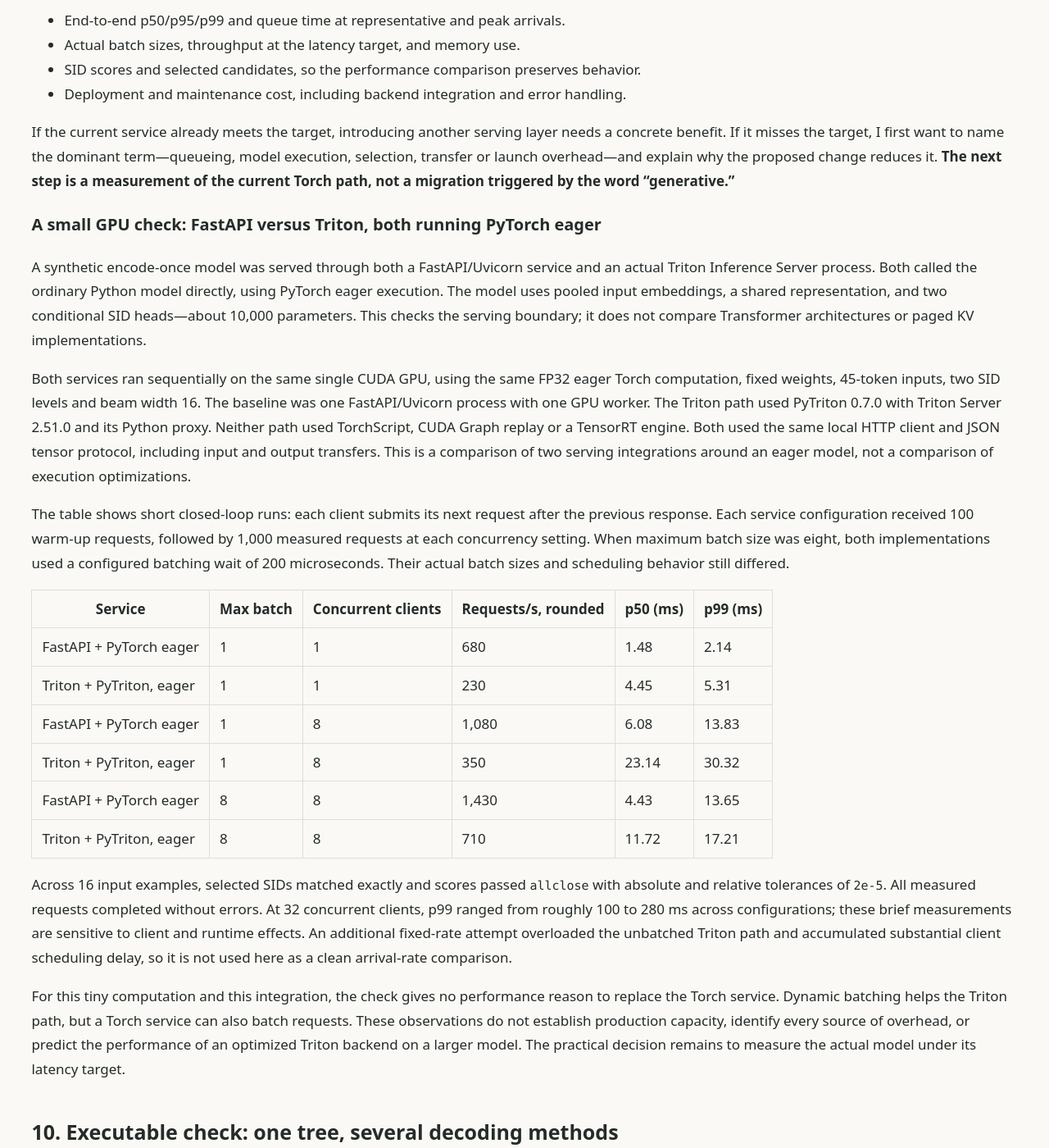
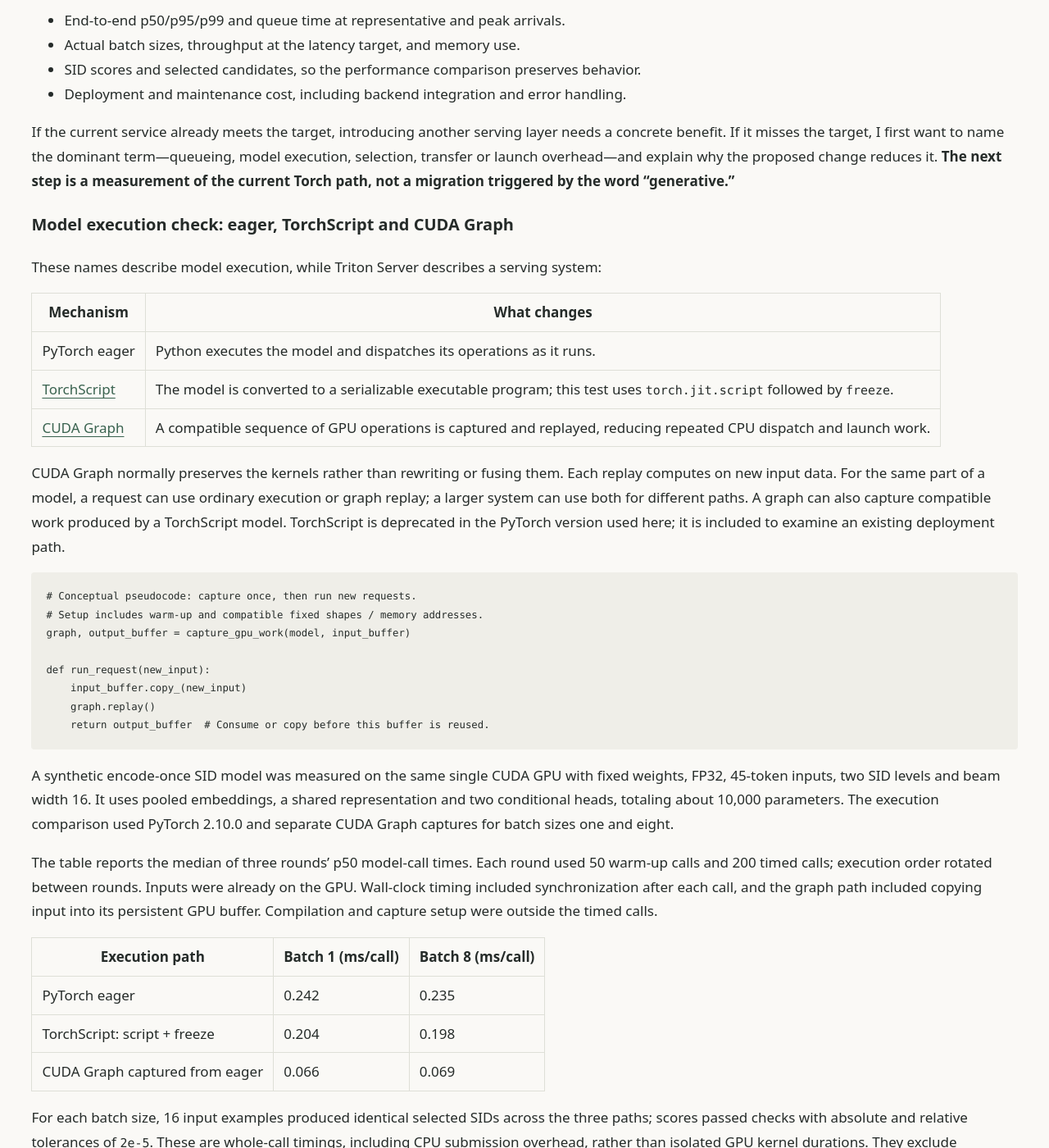
Before and after one commit to notes-latent/notes-latent.github.io, a Jekyll site: the page built from _posts/2026-10-31-sid-inference-and-serving.md, in a window 1280 px wide and 1400 px high, scrolled down 12519 px. Shown: the whole window at 82% size. Built offline with Jekyll 4.4.1, drawn with Linux system fonts in a browser that asks for light colours; some of the changed text lies outside the part shown.

Commit message:
Separate model execution measurements from serving framework selection

````diff
--- a/_posts/2026-10-31-sid-inference-and-serving.md
+++ b/_posts/2026-10-31-sid-inference-and-serving.md
@@ -11,7 +11,7 @@
 
 This note follows that execution path: **model forward → candidate selection → another forward, if needed → SID lookup and ranking**. I use familiar LLM decoding methods as a starting point, then check which assumptions actually apply to a short, structured SID output. Pseudocode makes the boundaries explicit; a small executable SID example lets me check what each selector really does.
 
-**Status:** Study note · Executable decoding examples and a small GPU serving check; production behavior still needs validation on the actual model.
+**Status:** Study note · Executable decoding examples and a small GPU execution check; production serving remains to be validated.
 
 Related notes: [Constructing good SIDs](/notes/constructing-good-semantic-ids-for-llm-prediction/) · [Intent-aware retrieval sets](/notes/from-semantic-ids-to-intent-aware-retrieval-sets/)
 
@@ -348,7 +348,7 @@
 
 ## 9. Do I need Triton Inference Server, or is the current Torch service enough?
 
-**My starting decision is to keep the existing Torch service. I do not yet have evidence that introducing Triton Inference Server would improve this workload enough to justify the change.** The model now generates SIDs, but that alone does not create a new serving requirement. The question is whether the existing service can execute the retrieval loop at the required throughput, p99 latency and cost.
+**The starting point is the actual inference service: its request handling, batching, workers and model runtime.** Generating SIDs alone does not establish a need to replace it. The question is whether that service can execute the retrieval loop at the required throughput, p99 latency and cost. A small HTTP wrapper built for an experiment cannot stand in for the existing deployment when making this decision.
 
 The earlier sections make this decision more concrete. An encode-once model runs its encoder and conditional heads. An autoregressive model runs prefill, candidate selection and the subsequent decode step, with a KV cache if useful. Both can be implemented in Torch and kept inside one request. Beam search, prefix penalties and cache reordering do not require a new inference server.
 
@@ -374,7 +374,7 @@
     return select_sid_pairs(sid1, score1, second_logits, width)
 ```
 
-The current service owns request handling and batching; the model code owns this computation. In the autoregressive branch, the KV cache is temporary state inside this execution. It can be released when the SID results are complete. There is no need to turn L1 and L2 into separate client requests merely because the model is autoregressive.
+In this design, the serving layer owns request handling and batching; the model code owns this computation. In the autoregressive branch, the KV cache is temporary state inside this execution. It can be released when the SID results are complete. There is no need to turn L1 and L2 into separate client requests merely because the model is autoregressive.
 
 B counts requests and W counts hypotheses within each request. The second autoregressive forward may process B×W rows, while the service still handles B requests. Increasing W can therefore change memory and latency substantially without changing the number of incoming requests.
 
@@ -426,26 +426,42 @@
 
 If the current service already meets the target, introducing another serving layer needs a concrete benefit. If it misses the target, I first want to name the dominant term—queueing, model execution, selection, transfer or launch overhead—and explain why the proposed change reduces it. **The next step is a measurement of the current Torch path, not a migration triggered by the word “generative.”**
 
-### A small GPU check: FastAPI versus Triton, both running PyTorch eager
+### Model execution check: eager, TorchScript and CUDA Graph
 
-A synthetic encode-once model was served through both a FastAPI/Uvicorn service and an actual Triton Inference Server process. Both called the ordinary Python model directly, using PyTorch eager execution. The model uses pooled input embeddings, a shared representation, and two conditional SID heads—about 10,000 parameters. This checks the serving boundary; it does not compare Transformer architectures or paged KV implementations.
+These names describe model execution, while Triton Server describes a serving system:
 
-Both services ran sequentially on the same single CUDA GPU, using the same FP32 eager Torch computation, fixed weights, 45-token inputs, two SID levels and beam width 16. The baseline was one FastAPI/Uvicorn process with one GPU worker. The Triton path used PyTriton 0.7.0 with Triton Server 2.51.0 and its Python proxy. Neither path used TorchScript, CUDA Graph replay or a TensorRT engine. Both used the same local HTTP client and JSON tensor protocol, including input and output transfers. This is a comparison of two serving integrations around an eager model, not a comparison of execution optimizations.
+| Mechanism | What changes |
+| --- | --- |
+| PyTorch eager | Python executes the model and dispatches its operations as it runs. |
+| [TorchScript](https://docs.pytorch.org/docs/2.10/jit.html) | The model is converted to a serializable executable program; this test uses `torch.jit.script` followed by `freeze`. |
+| [CUDA Graph](https://docs.pytorch.org/docs/2.10/notes/cuda.html#cuda-graphs) | A compatible sequence of GPU operations is captured and replayed, reducing repeated CPU dispatch and launch work. |
 
-The table shows short closed-loop runs: each client submits its next request after the previous response. Each service configuration received 100 warm-up requests, followed by 1,000 measured requests at each concurrency setting. When maximum batch size was eight, both implementations used a configured batching wait of 200 microseconds. Their actual batch sizes and scheduling behavior still differed.
+CUDA Graph normally preserves the kernels rather than rewriting or fusing them. Each replay computes on new input data. For the same part of a model, a request can use ordinary execution or graph replay; a larger system can use both for different paths. A graph can also capture compatible work produced by a TorchScript model. TorchScript is deprecated in the PyTorch version used here; it is included to examine an existing deployment path.
 
-| Service | Max batch | Concurrent clients | Requests/s, rounded | p50 (ms) | p99 (ms) |
-| --- | --- | --- | --- | --- | --- |
-| FastAPI + PyTorch eager | 1 | 1 | 680 | 1.48 | 2.14 |
-| Triton + PyTriton, eager | 1 | 1 | 230 | 4.45 | 5.31 |
-| FastAPI + PyTorch eager | 1 | 8 | 1,080 | 6.08 | 13.83 |
-| Triton + PyTriton, eager | 1 | 8 | 350 | 23.14 | 30.32 |
-| FastAPI + PyTorch eager | 8 | 8 | 1,430 | 4.43 | 13.65 |
-| Triton + PyTriton, eager | 8 | 8 | 710 | 11.72 | 17.21 |
+```python
+# Conceptual pseudocode: capture once, then run new requests.
+# Setup includes warm-up and compatible fixed shapes / memory addresses.
+graph, output_buffer = capture_gpu_work(model, input_buffer)
 
-Across 16 input examples, selected SIDs matched exactly and scores passed `allclose` with absolute and relative tolerances of `2e-5`. All measured requests completed without errors. At 32 concurrent clients, p99 ranged from roughly 100 to 280 ms across configurations; these brief measurements are sensitive to client and runtime effects. An additional fixed-rate attempt overloaded the unbatched Triton path and accumulated substantial client scheduling delay, so it is not used here as a clean arrival-rate comparison.
+def run_request(new_input):
+    input_buffer.copy_(new_input)
+    graph.replay()
+    return output_buffer  # Consume or copy before this buffer is reused.
+```
 
-For this tiny computation and this integration, the check gives no performance reason to replace the Torch service. Dynamic batching helps the Triton path, but a Torch service can also batch requests. These observations do not establish production capacity, identify every source of overhead, or predict the performance of an optimized Triton backend on a larger model. The practical decision remains to measure the actual model under its latency target.
+A synthetic encode-once SID model was measured on the same single CUDA GPU with fixed weights, FP32, 45-token inputs, two SID levels and beam width 16. It uses pooled embeddings, a shared representation and two conditional heads, totaling about 10,000 parameters. The execution comparison used PyTorch 2.10.0 and separate CUDA Graph captures for batch sizes one and eight.
+
+The table reports the median of three rounds' p50 model-call times. Each round used 50 warm-up calls and 200 timed calls; execution order rotated between rounds. Inputs were already on the GPU. Wall-clock timing included synchronization after each call, and the graph path included copying input into its persistent GPU buffer. Compilation and capture setup were outside the timed calls.
+
+| Execution path | Batch 1 (ms/call) | Batch 8 (ms/call) |
+| --- | --- | --- |
+| PyTorch eager | 0.242 | 0.235 |
+| TorchScript: script + freeze | 0.204 | 0.198 |
+| CUDA Graph captured from eager | 0.066 | 0.069 |
+
+For each batch size, 16 input examples produced identical selected SIDs across the three paths; scores passed checks with absolute and relative tolerances of `2e-5`. These are whole-call timings, including CPU submission overhead, rather than isolated GPU kernel durations. They exclude HTTP/RPC, host-to-device input transfer, response serialization and request queueing.
+
+CUDA Graph reduced model-call time in this small fixed-shape example. The measurement does not establish end-to-end service capacity or favor one inference server over another. That comparison still requires the actual serving stack, equivalent model execution and a representative request load.
 
 ## 10. Executable check: one tree, several decoding methods
 
````
